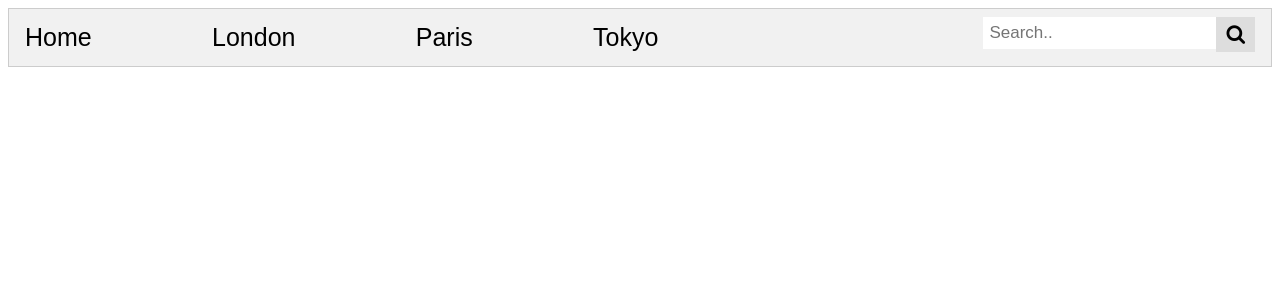
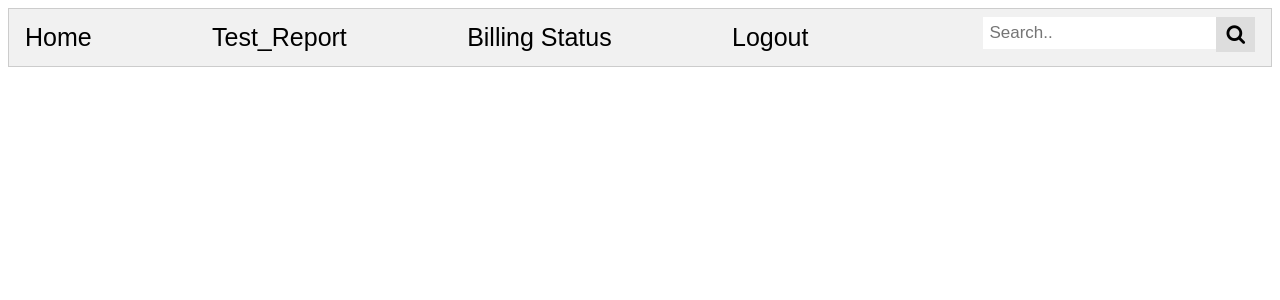
Before and after one commit to zannatul225/Hospital_Management, a PHP site: page /patient/patient_home.php in a window 1280 px wide. Shown: the top 300 px of the page. Run offline with PHP 8.4, Linux system fonts and the light colour scheme; the visitor is signed in with stand-in values (Sample User, id 1); data comes from the database, SQL or seed files in the repository.

Commit message:
PATIENT HOME

```diff
--- a/patient/patient_home.php
+++ b/patient/patient_home.php
@@ -8,10 +8,9 @@
       else {
         header("location: Employee_login.php");
       }
-
-    $sql = "SELECT * FROM patient where P_ID='$p_id';";
+//patient table query
+    $sql = "SELECT * FROM patient NATURAL JOIN disease_and_diagnosis NATURAL JOIN bills_and_payment where P_ID='$p_id';";
     $res = mysqli_query($db,$sql);
-    $check = mysqli_num_rows($res);
  ?>
 
  <!DOCTYPE html>
@@ -108,10 +107,10 @@
     <body>
 
         <div class="tab">
-            <a href="employee_home.php"><button class="tablinks">Home</button></a>
-            <button class="tablinks" onclick="openCity(event, 'London')">London</button>
-            <button class="tablinks" onclick="openCity(event, 'Paris')">Paris</button>
-            <button class="tablinks" onclick="openCity(event, 'Tokyo')">Tokyo</button>
+            <a href="patient_home.php"><button class="tablinks">Home</button></a>
+            <button class="tablinks" onclick="openCity(event, 'Test_Report')">Test_Report</button>
+            <button class="tablinks" onclick="openCity(event, 'Billing_Status')">Billing Status</button>
+            <a href="../logout.php"><button class="tablinks">Logout</button></a>
 
             <div class="search-container">
               <form action="/action_page.php">
@@ -121,27 +120,41 @@
             </div>
         </div>
 
-        <div id="London" class="tabcontent">
-          <h3>London</h3>
-          <p>London is the capital city of England.</p>
-        </div>
-
-        <div id="Paris" class="tabcontent">
-          <h3>Paris</h3>
-          <p>Paris is the capital of France.</p>
-        </div>
-
-        <div id="Tokyo" class="tabcontent">
-          <h3>Tokyo</h3>
-          <p>Tokyo is the capital of Japan.</p>
-        </div>
         <h1>
         <?php
             while($row = mysqli_fetch_array($res)){
               echo $row['P_Name'];
-            }
+              echo "<br>Patient ID: " . $row['P_ID'];
+              echo "<br>Address: " . $row['P_Address'];
+              echo "<br>Phone no: " . $row['P_Phone_no'];
+              echo "<br>Doctor ID: " . $row['D_ID'];
+              echo "<br>Disease: " . $row["Disease"];
+
          ?></h1>
 
+        <div id="Test_Report" class="tabcontent">
+          <h3>Your Test Report:</h3>
+
+          <p>
+            <?php
+            echo "Disease: " . $row["Disease"] . "<br>";
+            echo "Result: " . $row["Test_Report"];
+           ?>
+          </p>
+        </div>
+
+        <div id="Billing_Status" class="tabcontent">
+          <h3>Billing Status</h3>
+          <p>
+            <?php
+            echo "Disease: " . $row["Disease"] . "<br>";
+            echo "Receipt No : " . $row["Receipt_No"] . "<br>";
+            echo "Total Bill : " . $row["Bill"] . "<br>";
+            echo "Payment Status: " . $row["Payment_Status"] . "<br>";
+            }
+             ?>
+          </p>
+        </div>
 
         <script>
         function openCity(evt, cityName) {
```
Also changed, not shown: employee/employee_home.php (+38 -21 lines).
